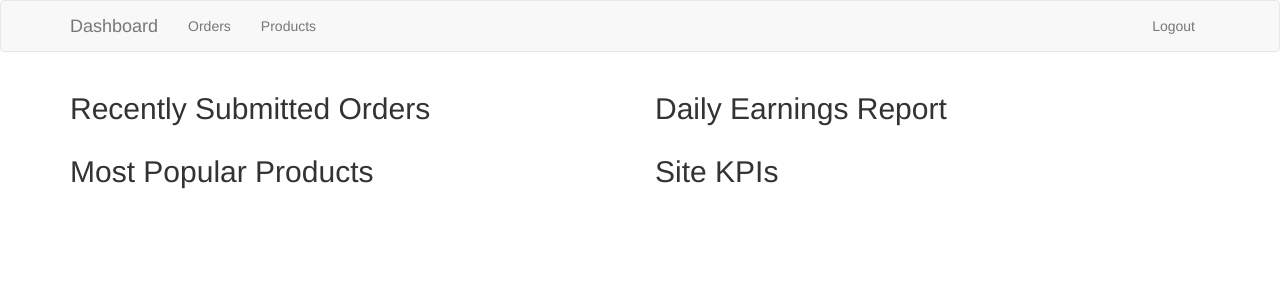
After one commit to mingjianjzhang/lpproject, a CodeIgniter app: the page made by application/views/adminDashView.php in a window 1280 px wide. The commit adds this page. Shown: the top 300 px of the page. Run offline with CodeIgniter, Linux system fonts and the light colour scheme; some libraries are stand-ins or nearby versions.

Commit message:
updated sql file. half-hearted attempt at admin dashboard

```diff
--- /dev/null
+++ b/application/views/adminDashView.php
@@ -0,0 +1,23 @@
+<?php
+defined('BASEPATH') OR exit('No direct script access allowed');
+$this->load->view("partials/head");
+$this->load->view("partials/adminNav");
+?>
+<div class="container">
+	<div class="row">
+		<div class="col-sm-6">
+			<h2> Recently Submitted Orders</h2>
+		</div>
+		<div class="col-sm-6">
+			<h2> Daily Earnings Report </h2>
+		</div>
+	</div>
+	<div class="row">
+		<div class="col-sm-6">
+			<h2> Most Popular Products </h2>
+		</div>
+		<div class="col-sm-6">
+			<h2> Site KPIs </h2>
+		</div>
+	</div>
+</div>
--- a/application/views/partials/adminNav.php
+++ b/application/views/partials/adminNav.php
@@ -5,7 +5,7 @@ $this->load->view("partials/head");
 <nav class="navbar navbar-default">
 	<div class="container">
 		<div class="navbar-header">
-			<a class="navbar-brand" href="">Dashboard</a>
+			<a class="navbar-brand" href="/dashboard">Dashboard</a>
 		</div>
 		<div class="collapse navbar-collapse">
 			<ul class="nav navbar-nav">
```
Also changed, not shown: application/views/adminProductsView.php (+5 -4 lines).
